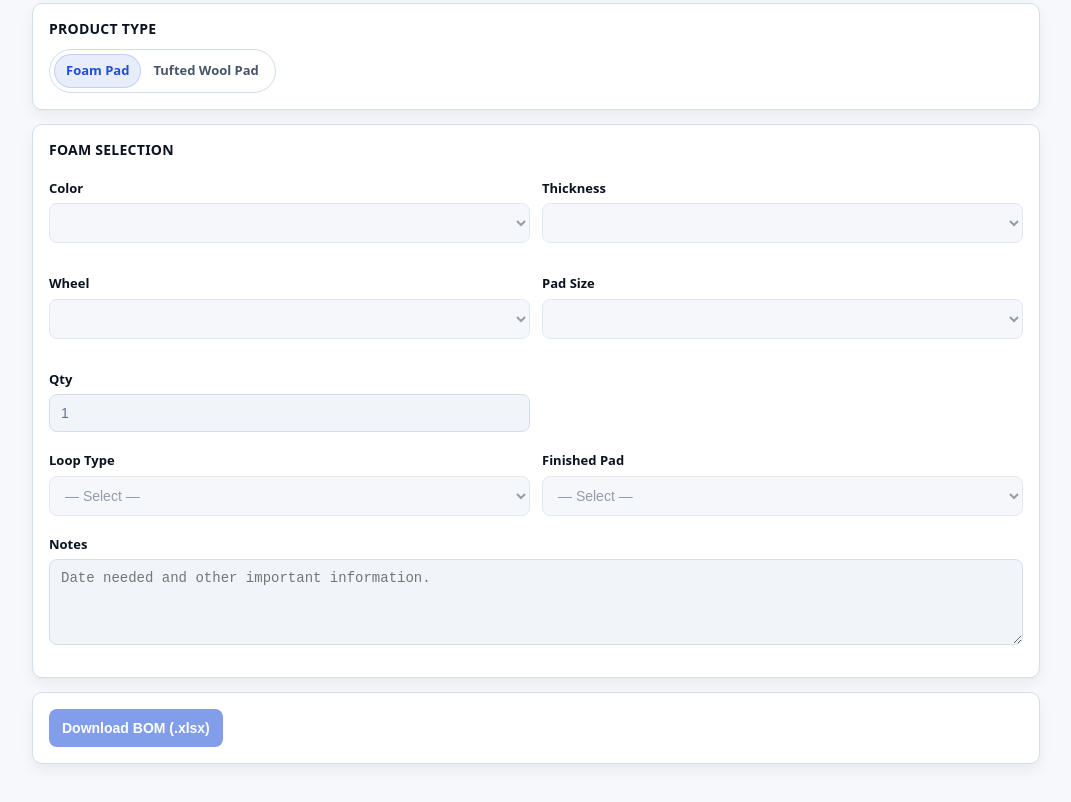
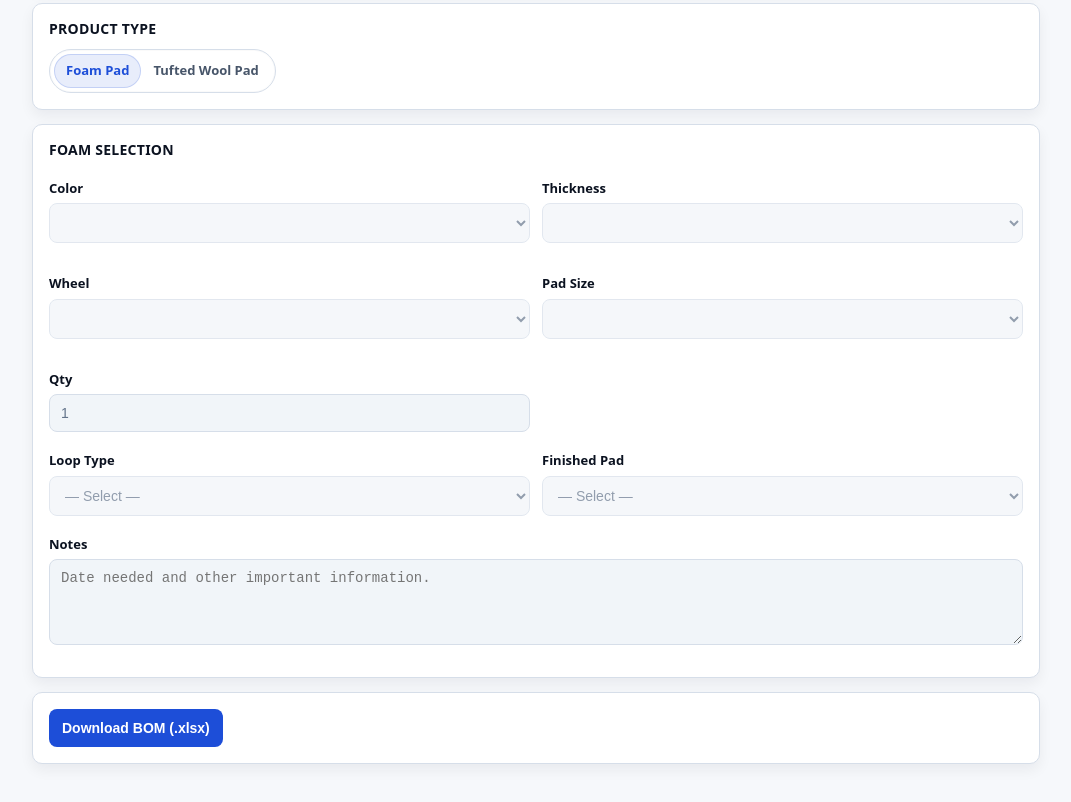
Before and after one commit to chacegarcia/Sample-Cross-Refrencer, a plain HTML site: page index.html in a window 1280 px wide. Shown: the part 302-1104 px from the top of the page, without its empty margins (104-1175 px from the left). Drawn offline with Linux system fonts and the light colour scheme; a script that the page names is missing.

Commit message:
Enable download button for BOM (.xlsx)

```diff
--- a/index.html
+++ b/index.html
@@ -361,7 +361,7 @@
 
     <div class="card">
       <div class="inline">
-        <button id="btnDownload" class="btn-primary" disabled>Download BOM (.xlsx)</button>
+        <button id="btnDownload" class="btn-primary">Download BOM (.xlsx)</button>
       </div>
       <pre id="debug" visibility="hidden">—</pre>
     </div>
```
